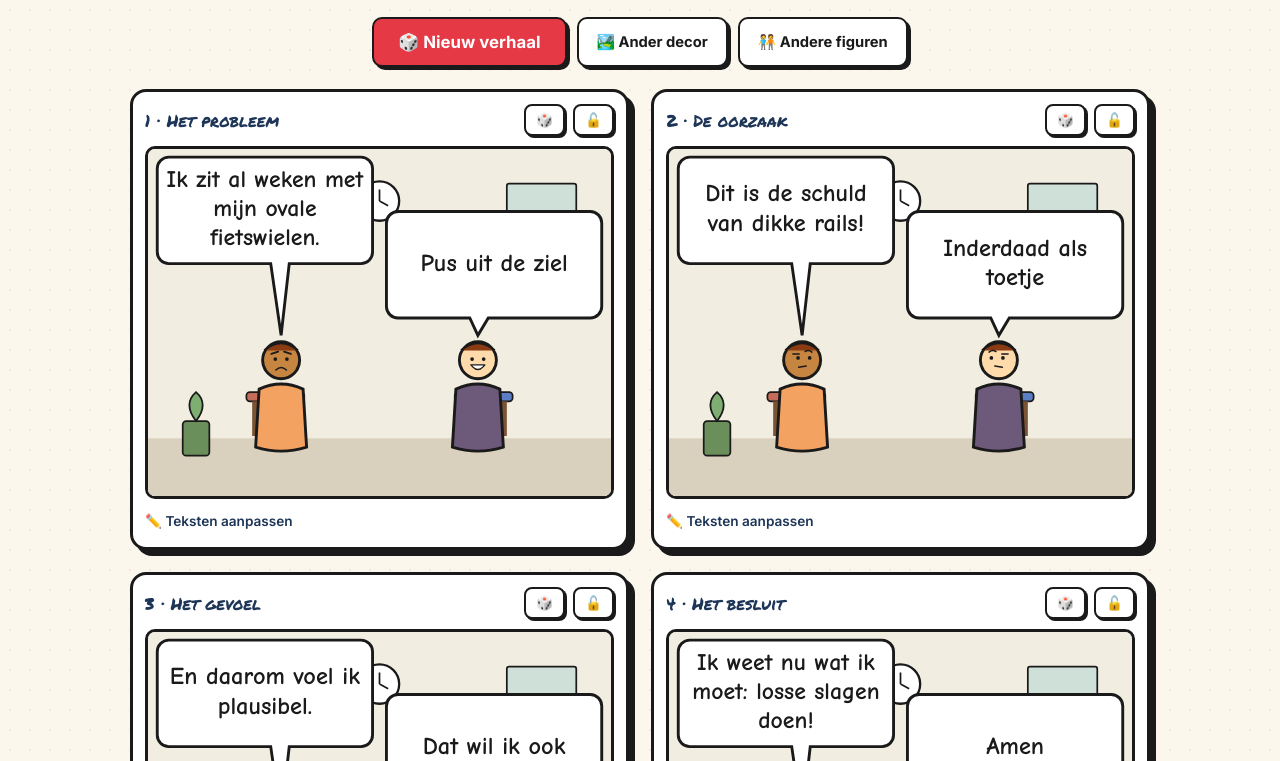
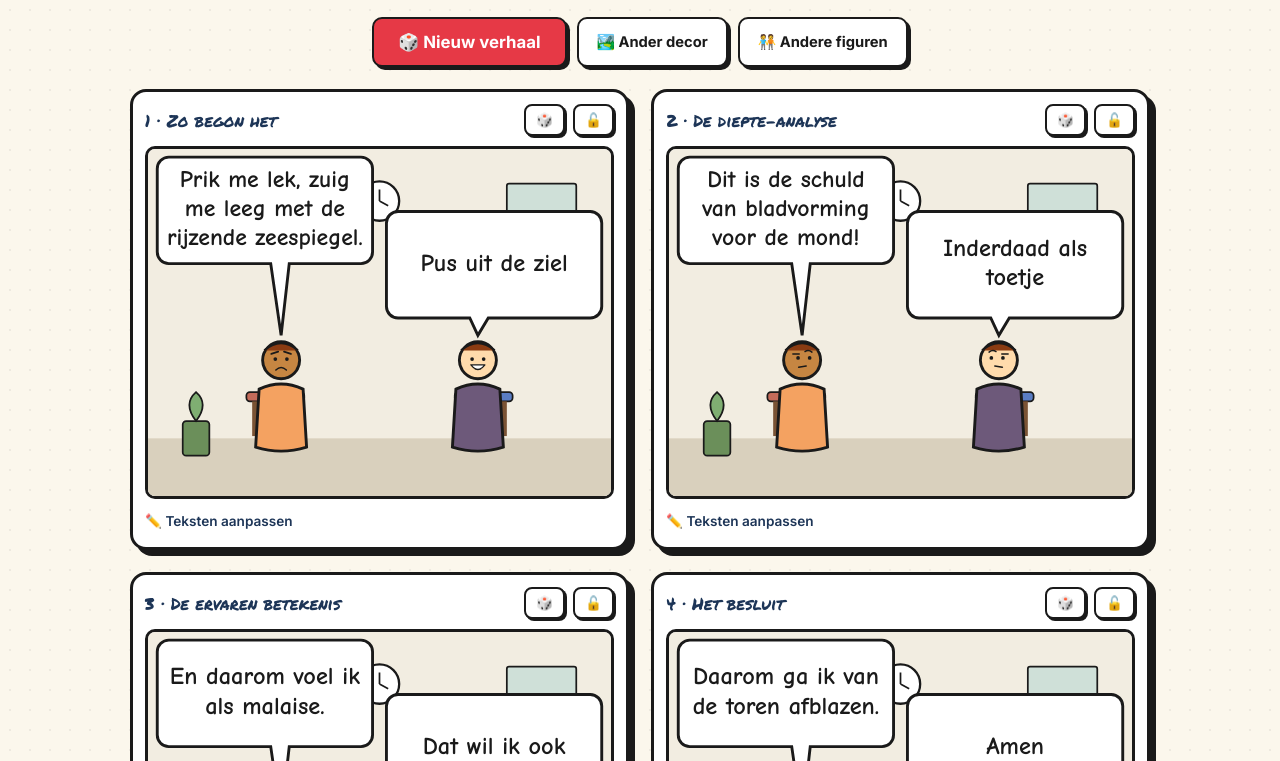
Before and after one commit to aridijxtra/yourcartoon, a plain HTML site: page index.html in a window 1280 px wide. Shown: the part 140-901 px from the top of the page. Drawn offline with Linux system fonts and the light colour scheme.

Commit message:
Fix text errors and improve phrasing in index.html

```diff
--- a/index.html
+++ b/index.html
@@ -106,7 +106,7 @@
 
   <header>
     <h1>Brein<span>wolk</span></h1>
-    <p>Vier plaatjes, één verhaal. Of niet Eén klik en je hebt een nieuw verhaal.</p>
+    <p>Vier plaatjes, één verhaal. Of niet. Eén klik en je hebt een nieuw verhaal.</p>
   </header>
 
   <noscript><p style="background:#fff8d6;border:3px solid #1a1a1a;border-radius:12px;padding:14px;text-align:center;font-weight:600">
@@ -138,7 +138,7 @@
 window.addEventListener("error",function(e){
   var box=document.getElementById("js-error"); if(!box)return;
   box.style.display="block";
-  box.textContent="Er ging iets mis: "+(e.message||"onbekende fout")+(e.lineno?" (regel "+e.lineno+")":"");
+  box.textContent="Er ging iets F*** mis: "+(e.message||"onbekende fout")+(e.lineno?" (regel "+e.lineno+")":"");
 });
 (function(){
 "use strict";
@@ -159,12 +159,22 @@ const BUBBLE_FONT = `ComicNeueEmbedded,"Comic Sans MS",Arial,sans-serif`;
    surprised, think, firm
 ========================================================= */
 const SLOTS = [
-  { key:"problem", label:"1 · Het probleem",
+  { key:"problem", label:"1 · Zo begon het",
     carriers:[
       "Ik heb zo'n last van {x}!",
       "Ik word helemaal gek van {x}.",
       "Daar heb je het weer: {x}!",
       "Ik zit al weken met {x}.",
+      "Ik vind {x} zeer ongewenst.",
+      "Ja, {x} stoort me zeer.",
+      "Ik wil {x} niet, nooit niet.",
+      "De pleuris met {x}.",
+      "Altijd gezeik met {x}.",
+      "Inderdaad, {x} is zeer irritant.",
+      "Prik me lek, zuig me leeg met {x}.",
+      "De mensheid kampt met {x}.",
+      "Het is een on-Nederlands probleem, {x}.",
+      "Ik denk dat ik {x} angsaanjagend vind.",
       "Mijn grootste probleem is {x}."
     ],
     items:[
@@ -172,10 +182,12 @@ const SLOTS = [
       {t:"de rijzende zeespiegel"},{t:"jou luchtvervuiling"},{t:"de ziekte van Lock"},{t:"de oorlog in Sudan"},
       {t:"aanranding van planten"},{t:"te donker asfalt"},{t:"de dikke donder"},{t:"mensen met vleeswangen"},{t:"mijn dee en aa, zeg maar"},
       {t:"de electrische auto uitstoot"},{t:"het rechtshandig gezwam"},{t:"mijn beenvlaag"},{t:"de erg korte afstanden"},{t:"de rijdende drones"},
-      {t:"de oorhulk"},{t:"de jachtkraag van Luns"},{t:"die massieve kenniselementen"},{t:"de langdraadige giro"}
+      {t:"de oorhulk"},{t:"de jachtkraag van Luns"},{t:"die massieve kenniselementen"},{t:"de langdraadige giro"},{t:"de laaggradige ontsteking"},{t:"Diabetes Mellitus"},
+      {t:"de dikke voorhuid"},{t:"het kutklimaat"},{t:"een veel te grote lul"},{t:"dat grijze schaamhaar"},{t:"de bolle wangen"},{t:"de daling van de zeespiegel"},{t:"de kleur van de wasbak"},
+      {t:"uw krullende woorden"},{t:"de animalocide van tegenwoordig"},{t:"de transfobische transitie"},{t:"de maandenlange operatie"}
     ]
   },
-  { key:"cause", label:"2 · De oorzaak",
+  { key:"cause", label:"2 · De diepte-analyse",
     carriers:[
       "Het is de schuld van {x}.",
       "Het komt door {x}.",
@@ -186,17 +198,18 @@ const SLOTS = [
       "Ik weet het zeker: het ligt aan {x}.",
       "Alles wijst op {x}.",
       "Veroorzaakt door {x}.",
-      "Er is maar 1 schuldig hier aan {x}."
+      "Er is maar 1 schuldig hier aan, {x}."
     ],
     items:[
       {t:"president Nixon"},{t:"de Kennedys"},{t:"opwarming van de aarde"},{t:"stampende motoren"},
       {t:"dikke rails"},{t:"bladvorming voor de mond"},{t:"lange tong"},{t:"complexe processen"},
       {t:"migratie"},{t:"vragende ganzen"},{t:"oma"},{t:"die gillende baby"},{t:"te volle sloten"},
       {t:"vragende ganzen"},{t:"lange kletsnekken"},{t:"wuivend fruit"},{t:"acuut verzadigd vet"},
-      {t:"de massa van vetlappen"},{t:"Trumpie"},{t:"voormalig resident Ram"},{t:"de schaapanalyse"}
+      {t:"de massa van vetlappen"},{t:"Trumpie"},{t:"voormalig resident Ram"},{t:"de schaapanalyse"},
+      {t:"tabak rokende jongeren"},{t:"El Nino"},{t:"goedkope flutverzekeringen"},{t:"het pentagon"},{t:"de laatste halm"}
     ]
   },
-  { key:"feeling", label:"3 · Het gevoel",
+  { key:"feeling", label:"3 · De ervaren betekenis",
     carriers:[
       "En daarom voel ik {x}.",
       "Het maakt dat ik me {x} voel.",
@@ -209,7 +222,7 @@ const SLOTS = [
     items:[
       {t:"kut",f:"angry"},{t:"plausibel",f:"think"},{t:"als malaise",f:"sick"},{t:"onderdrukt",f:"flat"},
       {t:"familiair",f:"happy"},{t:"goed",f:"happy"},{t:"vrolijk",f:"happy"},{t:"gelaten",f:"flat"},
-      {t:"omgekeerd",f:"surprised"},{t:"ongericht",f:"think"}
+      {t:"omgekeerd",f:"surprised"},{t:"ongericht",f:"think"},{t:"ongeacht",f:"flat"},{t:"tentatief",f:"sick"}
     ]
   },
   { key:"action", label:"4 · Het besluit",
@@ -219,13 +232,17 @@ const SLOTS = [
       "Dus ga ik {x}.",
       "Ik weet het, ik ga daarom {x}.",
       "Mijn besluit: {x}!",
+      "Er is maar 1 oplossing {x}!",
+      "Dit maakt dat ik ga {x}!",
+      "Gefeliciteerd hoor, dan ga ik wel {x}!",
       "Vanaf nu ga ik {x}."
     ],
     items:[
       {t:"spelen"},{t:"langer afwachten"},{t:"afhakken"},{t:"onderpissen"},{t:"nadenken"},
       {t:"liedje schrijven"},{t:"stem uitbrengen"},{t:"losse slagen doen"},{t:"stoer kijken"},{t:"afhaken"},{t:"de boel roodwassen"},{t:"van de toren afblazen"},
       {t:"een nachtje doorliggen"},{t:"een waarschuwing denken"},{t:"mijn ratio eens goed wassen"},{t:"Lambiek om advies vragen"},{t:"Wiske naaien"},{t:"de voorhuid oprekken"},
-      {t:"je huid bezichtigen"},{t:"een aardbeving induceren"},{t:"alles ontkennen"}
+      {t:"je huid bezichtigen"},{t:"een aardbeving induceren"},{t:"alles ontkennen"} ,{t:"doorrukken"},{t:"yoghurt beffen"},{t:"liezen likken"},{t:"harmonisch neuken"},{t:"gebalanceerd penetreren"},
+      {t:"op visite bij de dader"},{t:"alles opbiechten bij de verzekeraar"},{t:"me laten gaan bij de huisarts"},{t:"vliegensvlug vagina-vingeren"}
 
     ]
   }
```
